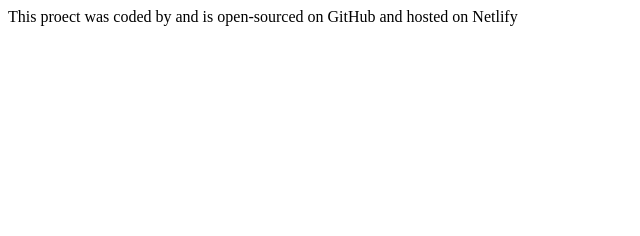
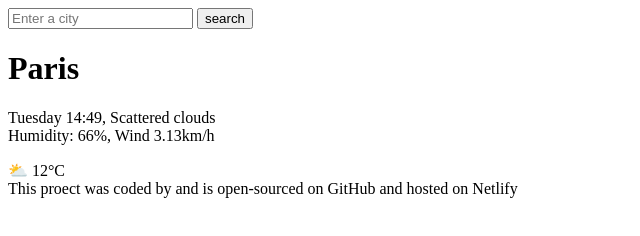
Before and after one commit to ValerieGrowth/Weather-App, a plain HTML site: page index.html in a window 1280 px wide. Shown: the whole page, without its empty margins (0-640 px from the left). Drawn offline with Linux system fonts and the light colour scheme.

Commit message:
Added the HTML part to the project

```diff
--- a/index.html
+++ b/index.html
@@ -6,13 +6,35 @@
     <title>Weather App Project</title>
   </head>
   <body>
+    <header>
+      <form>
+        <input type="search" placeholder="Enter a city" required />
+        <input type="submit" value="search" />
+      </form>
+    </header>
+    <main>
+      <h1>Paris</h1>
+      <div>
+        <p>
+          Tuesday 14:49, Scattered clouds
+          <br />
+          Humidity: 66%, Wind 3.13km/h
+        </p>
+      </div>
+      <div>⛅ 12&degC</div>
+    </main>
+    <footer>
       This proect was coded by<a
         href="https://github.com/ValerieGrowth"
         target="-blank"
       ></a>
       and is open-sourced on GitHub
-    <a href="https://github.com/ValerieGrowth/Weather-App" target="-blank"></a>
+      <a
+        href="https://github.com/ValerieGrowth/Weather-App"
+        target="-blank"
+      ></a>
       and hosted on Netlify
       <a href="https://spikes-weather-app.netlify.app/" target="-blank"></a>
+    </footer>
   </body>
 </html>
```
Lines whose indentation alone changed are shown as unchanged.
